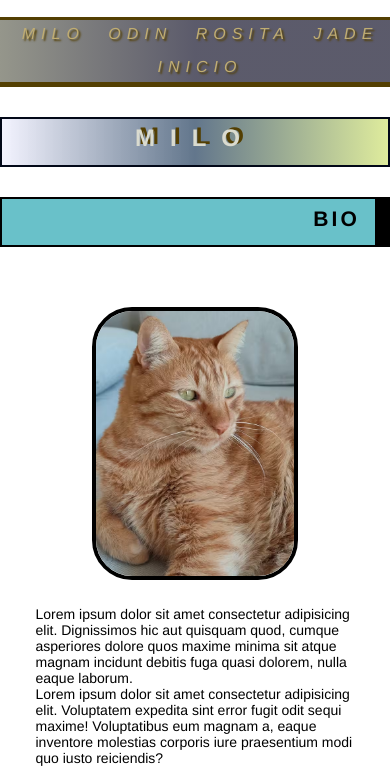
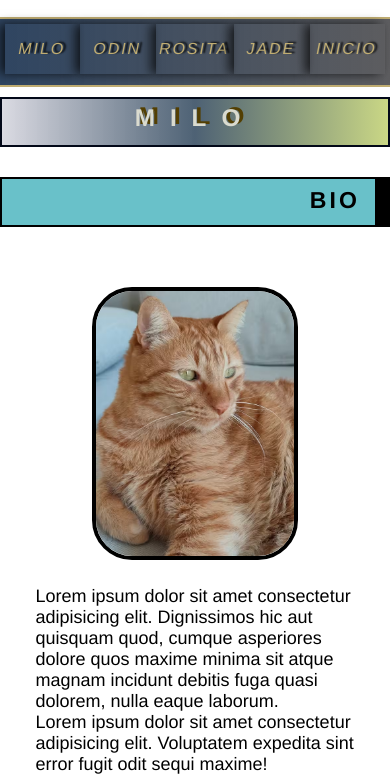
Before and after one commit to LauMFlores/starpets, a plain HTML site: page estrellas.html in a window 390 px wide. Shown: the part 131-908 px from the top of the page. Drawn offline with Linux system fonts and the light colour scheme.

Commit message:
Estrellas: mas estilos

```diff
--- a/style.css
+++ b/style.css
@@ -12,42 +12,55 @@
     --h1-bgcolor: #000000;
     --h1-outline:#e6dddd;
 
-    --estrellas-nav-gradiente1: #87cfebcc;
-    --estrellas-nav-gradiente2: #16152cb3;
-    --estrellas-menu-texto-borde: #c0ad72;
-    --estrellas-menu-texto-sombra: #533f02;
-    --estrellas-menu-hover-fondo: #87cfebe6;
+    /* ----- estrellas: colores ----- */
+    --estrellas-nav-bgimage: linear-gradient(
+            #87cfebcc,
+            #16152cb3);
+     --estrellas-nav-horizontal-bgimage: linear-gradient(
+            to left,
+            rgba(67, 67, 70, 0.863),
+            rgb(47, 69, 97));
+    --estrellas-menu-color: #c0ad72;
+    --estrellas-menu-border: #c0ad72;
+    --estrellas-menu-textshadow: #533f02;
+    --estrellas-menu-horizontal-textshadow: black;
+    --estrellas-menu-horizontal-boxshadow: -5px 0px 10px rgba(0, 0, 0, 0.7);
+    --estrellas-menu-hover-bgcolor: #87cfebe6;
+    --estrellas-menu-horizontal-hover-bgcolor: #2aa7b3b3;
+    --estrellas-h2-color: #dadbcf;
+    --estrellas-h2-border: #020818;
+    --estrellas-h2-textshadow: #533f02;
+    --estrellas-h2-bgcolor: rgba(11, 11, 63, 0.3);
+    --estrellas-h2-bgimage: linear-gradient(
+            to right,
+            #ffffff80,
+            #092a3f99,
+            #d8ee5b99);
+    --estrellas-h3-border: #000000;
+    --estrellas-h3-bgcolor: #2aa7b3b3;
 
-    --estrellas-h2-text: #dadbcf;
-    --estrellas-h2-border: #020818;
-    --estrellas-h2-text-shadow: #533f02;
-    --estrellas-h2-gradient1: #ffffff80;
-    --estrellas-h2-gradient2: #092a3f99;
-    --estrellas-h2-gradient3: #d8ee5b99;
-    --estrellas-h3-border: #000000;
-    --estrellas-h3-border-right: #000000;
-    --estrellas-h3-background: #2aa7b3b3;
+    /* ----- estrellas bio: colores ----- */
+    --estrellas-bio-img-border: #000000;
+
+    /* ----- estrellas talentos: colores ----- */
+    --estrellas-talentos-border: #000000;
+    --estrellas-talentos-bgcolor: rgba(66, 98, 110, 0.473);
+    --estrellas-talentos-nombre-bgcolor: rgba(37, 148, 96, 0.664);
+    --estrellas-talentos-nombre-border: rgb(168, 224, 198);
+    --estrellas-talentos-boxshadow: -3px 0px 10px rgba(0, 0, 0, 0.7);
+    --estrellas-talentos-niveles-border: rgb(163, 50, 144);
+    --estrellas-talentos-nivel-ganado: rgb(8, 228, 92);
+    --estrellas-talentos-nivel-no-ganado: rgba(255, 255, 255, 0.5);
+
+    /* ----- estrellas galeria: colores ----- */
+    --estrellas-galeria-hover-img: black;
+    --estrellas-galeria-oculto-bgcolor: #000000da;
+    --estrellas-galeria-oculto-border: white;
+    --estrellas-galeria-oculto-color: white;
+    --estrellas-galeria-oculto-hover-bgcolor: rgba(128, 128, 128, 0.753);
 
 
-    --footerfondo:#f8c3cca9;
-    --footerh4bordertop:#000000cc;
-    --footerh4borderbottom:#00000080;
-    --footerh4texto:#000000;
-    --footergradiente1:#dce2c3cc;
-    --footergradiente2:#f09dc6c5;
-    --footergradiente3:#f1bde4b4;
-    --footerborderright: #daa520;
-    --footerlinkborderbottom:#745915;
-    --footerlinkfondo: #ac85af7a;
-    --footerlinkhoverborder: #ffffff;
-    --footeriframeborde: #ffffff;
-    --footeriframesombra: #000000;
-    --footeriframefondotexto: #000000;
-    --footeriframetexto:  #ffffff;
-
-    --color:#fff;
-    --color:#fff;
-
+    /* ----- contacto: colores ----- */
      --contacto-bgimage: linear-gradient(
         to left bottom,
         rgba(15, 125, 129, 0.726) 20%,
@@ -68,11 +81,36 @@
     --contacto-boton-boxshadow: rgba(0, 0, 0, 0.5);
      --contacto-boton-hover-bgcolor:  #47808f;
 
-    ----font-family-2: 'Lucida Sans', 'Lucida Sans Regular', 'Lucida Grande', 'Lucida Sans Unicode', Geneva, Verdana, sans-serif;
+    /* ----- footer: colores ----- */
+    --footerfondo:#f8c3cca9;
+    --footerh4bordertop:#000000cc;
+     --footerh4borderbottom:#00000080;
+     --footerh4texto:#000000;
+    --footergradiente1:#dce2c3cc;
+    --footergradiente2:#f09dc6c5;
+    --footergradiente3:#f1bde4b4;
+    --footerborderright: #daa520;
+    --footerlinkborderbottom:#745915;
+    --footerlinkfondo: #ac85af7a;
+    --footerlinkhoverborder: #ffffff;
+    --footeriframeborde: #ffffff;
+    --footeriframesombra: #000000;
+    --footeriframefondotexto: #000000;
+    --footeriframetexto:  #ffffff;
+
+    --color:#fff;
+    --color:#fff;
+
+    /* ----- Fuentes ----- */
     --font-size-0: clamp(14px, 10px + 1vw, 16px);
     --font-size-1: clamp(16px, 10px + 1.1vw, 18px);
     --font-size-2: clamp(16px, 10px + 1.2vw, 20px);
     --font-size-3: clamp(16px, 10px + 1.3vw, 24px);
+    --font-size-4: clamp(18px, 10px + 1.2vw, 22px);
+    --font-size-5:clamp(16px, 10px + 1.1vw, 24px);
+    --font-size-6: clamp(22px, 18px + 1.3vw, 30px);
+    --font-size-7: clamp(24px, 18px + 1.6vw, 32px);
+    --font-family-2: 'Lucida Sans', 'Lucida Sans Regular', 'Lucida Grande', 'Lucida Sans Unicode', Geneva, Verdana, sans-serif;
 
 }
 
@@ -244,11 +282,11 @@ header {
     padding-bottom: 2.3vh;
     font-size: 18px;
     font-size: clamp(13px, 10px + 1vw, 20px);
-    color: var(--principalh3texto);
+    color: var(--h1-color);
     text-align: center;
     letter-spacing: 5px;
-    background-color: var(--principalh3fondo);
-    outline: 2px solid var(--principalh3outline);
+    background-color: var(--h1-bgcolor);
+    outline: 2px solid var(--h1-outline);
     outline-offset: -8px;
 }
 
@@ -267,14 +305,13 @@ header {
     margin-bottom: 80px;
 }
 
-/*
-    ----- fin principal:contenido ----
-------------- FIN PRINCIPAL ------------------
-*/
+/*----- fin principal:contenido ----*/
 
-/*
------------- INICIO AGENCIA----------
-*/
+/*--------------------FIN:PRINCIPAL--------------------*/
+
+
+/*--------------------INICIO:AGENCIA--------------------*/
+
 .agencia {
     position: relative;
     top: 100px;
@@ -288,13 +325,12 @@ header {
     margin-bottom: 20px;
     padding-top: 2vh;
     padding-bottom: 2.3vh;
-    font-size: 18px;
-    font-size: clamp(14px, 20px, 3vw);
-    color: var(--principalh3texto);
+    font-size: var(--font-size-3);
+    color: var(--h1-color);
     text-align: center;
     letter-spacing: 8px;
-    background-color: var(--principalh3fondo);
-    outline: 2px solid var(--principalh3outline);
+    background-color: var(--h1-bgcolor);
+    outline: 2px solid var(--h1-outline);
     outline-offset: -8px;
 }
 
@@ -302,14 +338,10 @@ header {
     text-align: center;
 }
 
-/*
-------------- FIN AGENCIA ------------------
-*/
+/*--------------------FIN:AGENCIA --------------------*/
 
-/*
------------- INICIO ESTRELLAS----------
-*/
 
+/*--------------------INICIO:ESTRELLAS--------------------*/
 .estrellas {
     position: relative;
     top: 100px;
@@ -327,18 +359,17 @@ header {
     margin-bottom: 20px;
     padding-top: 2vh;
     padding-bottom: 2.3vh;
-    font-size: 18px;
-    font-size: clamp(14px, 20px, 3vw);
-    color: var(--principalh3texto);
+    font-size: var(--font-size-3);
+    color: var(--h1-color);
     text-align: center;
     letter-spacing: 8px;
-    background-color: var(--principalh3fondo);
-    outline: 2px solid var(--principalh3outline);
+    background-color: var(--h1-bgcolor);
+    outline: 2px solid var(--h1-outline);
     outline-offset: -8px;
     grid-column: span 2;
 }
 
-/* --------------Inicio: estrellas botonera -----------*/
+/*----- Inicio: estrellas botonera -----*/
 #milo,
 #odin,
 #rosita,
@@ -351,10 +382,7 @@ header {
     top: 200px;
     width: 50px;
     height: 64vh;
-    background-image: linear-gradient(
-        var(--estrellas-nav-gradiente1),
-        var(--estrellas-nav-gradiente2)
-    );
+    background-image: var(--estrellas-nav-bgimage);
     z-index: 10;
 }
 
@@ -371,11 +399,11 @@ header {
     align-items: end;
     font-size: 30px;
     font-style: italic;
-    color: var(--estrellas-menu-texto-borde);
+    color: var(--estrellas-menu-color);
     letter-spacing: 12px;
     text-decoration: none;
-    text-shadow: 4px -2px var(--estrellas-menu-texto-sombra);
-    border-bottom: 2px solid var(--estrellas-menu-texto-borde);
+    text-shadow: 4px -2px var(--estrellas-menu-textshadow);
+    border-bottom: 2px solid var(--estrellas-menu-border);
     transition: all 1.5s;
 }
 
@@ -384,12 +412,11 @@ header {
     padding-left: 200px;
     font-size: 34px;
     letter-spacing: 4px;
-    background-color: var(--estrellas-menu-hover-fondo);
+    background-color: var(--estrellas-menu-hover-bgcolor);
     border: none;
 }
 
-/* ------------fin:estrellas botonera-------------- */
-
+/*----- fin: estrellas botonera -----*/
 
 .estrellas-mascota {
     width: 1300px;
@@ -405,19 +432,15 @@ header {
     padding: 5px;
     margin-bottom: 3px;
     font-size: 50px;
+    letter-spacing: 15px;
+    color: var(--estrellas-h2-color);
+    text-shadow: 4px -2px var(--estrellas-h2-textshadow);
+    text-align: center;
     border: 4px solid var(--estrellas-h2-border);
     border-left: none;
     border-right: none;
-    color: var(--estrellas-h2-text);
-    text-shadow: 4px -2px var(--estrellas-h2-text-shadow);
-    text-align: center;
-    letter-spacing: 15px;
-    background-color: rgba(0, 0, 255, 0.089);
-    background-image:linear-gradient(to right,
-        var(--estrellas-h2-gradient1),
-        var(--estrellas-h2-gradient2),
-        var(--estrellas-h2-gradient3)
-    );
+    background-color: var(--estrellas-h2-bgcolor);
+    background-image:var(--estrellas-h2-bgimage);
 }
 
 .estrellas-h3 {
@@ -433,8 +456,8 @@ header {
     text-align: right;
     letter-spacing: 10px;
     border: 2px solid var(--estrellas-h3-border);
-    border-right: 15px solid var(--estrellas-h3-border-right);
-    background-color: var(--estrellas-h3-background);
+    border-right: 15px solid var(--estrellas-h3-border);
+    background-color: var(--estrellas-h3-bgcolor);
 }
 
  /* --------------Inicio:estrellas bio------------- */
@@ -444,7 +467,7 @@ header {
     height: auto;
     margin-left: auto;
     margin-right: auto;
-    font-size: 22px;
+    font-size: var(--font-size-4);
     padding: 50px;
     padding: 0;
     display: flex;
@@ -455,7 +478,7 @@ header {
     width: auto;
     height: 40vw;
     max-height: 400px;
-    border: 4px solid black;
+    border: 4px solid var(--estrellas-bio-img-border);
     border-radius: 40px;
     margin-left: 30px;
     margin-right: 20px;
@@ -472,36 +495,52 @@ header {
 
 .estrellas-talentos {
     width: 80%;
-    height: 50vh;
+    height: auto;
     margin-left: auto;
     margin-right: auto;
+    margin-bottom: 100px;
+    padding: 30px;
     display: grid;
     grid-template-columns: 1fr 2fr;
     grid-template-rows: repeat(6, 1fr);
     gap: 20px;
     align-items: center;
-    border:3px solid black;
+    border: 3px solid var(--estrellas-bio-img-border);
+    background-color: var(--estrellas-talentos-bgcolor);
+
  }
 
 .talento-nombre {
-    font-size: 25px;
+    padding: 10px;
+    margin-left: 10px;
+    margin-bottom: 5px;
+    font-size: var(--font-size-5);
     text-align: center;
+    letter-spacing: 0.2vw;
+    box-shadow: var(--estrellas-talentos-boxshadow);
+    border: 3.5px solid var(--estrellas-talentos-nombre-border);
+    background-color: var( --estrellas-talentos-nombre-bgcolor);
+    opacity: 0.8;
 }
 
 .talento-niveles {
+    padding: 10px;
+    font-size: 12px;
     display: flex;
     gap: 5px;
-    padding: 10px;
 }
 
 .talento-niveles *{
     flex-grow: 1;
-    border: 2px solid orchid;
     text-align: center;
+    box-shadow: var(--estrellas-talentos-boxshadow);
+    border: 1.5px solid var(--estrellas-talentos-niveles-border);
+    border-radius: 2px;
+    background-color: var(--estrellas-talentos-nivel-no-ganado);
 }
 
 .nivel-ganado {
-    background-color: rgb(45, 226, 114);
+    background-color: var( --estrellas-talentos-nivel-ganado);
 }
 
 /* ----------- Fin: estrellas talentos ----------- */
@@ -533,47 +572,47 @@ header {
     transition: all 0.5s;
 }
 
-.estrellas-galeria img:hover{
+.estrellas-galeria img:hover {
     position: relative;
     z-index: 12;
+    border: 2px solid var(--estrellas-galeria-hover-img);
     transform: scale(1.2, 1.2);
-    border: 2px solid black;
 }
 
-.estrellas-galeria-oculto div{
-    background-color: #000000da;
+.estrellas-galeria-oculto div {
     position:fixed;
     top: 0;
     bottom: 0;
     left: 0;
     right: 0;
+    background-color: var(--estrellas-galeria-oculto-bgcolor);
     display: none;
 }
 
-.estrellas-galeria-oculto div:target{
+.estrellas-galeria-oculto div:target {
+    z-index: 30;
     width: 95%;
     max-height: 90vh;
     margin-top: 5vh;
     margin-right: auto;
     margin-left: auto;
     display: block;
-    z-index: 30;
 }
 
-.estrellas-galeria-oculto div a{
+.estrellas-galeria-oculto div a {
+    position: relative;
     width: 95%;
     height: 95%;
+    margin-top: 3vh;
+    margin-left: auto;
     margin-right: auto;
-    margin-left: auto;
-    margin-top: 3vh;
+    color: var(--estrellas-galeria-oculto-color);
+    text-align: center;
+    border: 2px solid var(--estrellas-galeria-oculto-border);
     display: block;
-    color: white;
-    text-align: center;
-    border: 2px solid white;
-    position: relative;
 }
 
-.estrellas-galeria-oculto div img{
+.estrellas-galeria-oculto div img {
     width: 120%;
     height: auto;
     max-height: 73vh;
@@ -583,7 +622,7 @@ header {
     object-fit: contain;
 }
 
-.estrellas-galeria-oculto div p{
+.estrellas-galeria-oculto div p {
     position: absolute;
     top: 0px;
     right: 0px;
@@ -591,16 +630,17 @@ header {
     margin-top: 8px;
     padding: 10px;
     text-decoration: underline;
-    border: 1px solid white;
+    border: 1px solid var(--estrellas-galeria-oculto-border);
     transition: all 0.6s;
 }
 
+@media(hover: hover) and (pointer: fine) {
     .estrellas-galeria-oculto div p:hover{
         padding: 15px 30px;
         text-decoration: none;
-    background-color: rgba(128, 128, 128, 0.753);
+        background-color: var(--estrellas-galeria-oculto-hover-bgcolor);
     }
-
+}
 
 /* ----------- Fin: estrellas galeria ----------- */
 /*
@@ -978,10 +1018,7 @@ footer {
 ---------- Mediaqueries ----------
 */
 
-
-
-
-@media (max-width: 1600px){
+@media (max-width: 1600px) {
  .estrellas-mascota {
     width: 100%;
     height: auto;
@@ -993,10 +1030,9 @@ footer {
     /* gap: 20px; */
  }
 
-
 }
 
-@media (max-width: 1080px){
+@media (max-width: 1080px) {
     header,
     .nav {
         height: 100px;
@@ -1017,97 +1053,87 @@ footer {
     .intro-estrellas {
         grid-row:2;
     }
+
     .intro-contacto {
         grid-row:3;
     }
-
 
     .estrellas {
         top:100px;
         display: block;
     }
 
-    .estrellas-h1 {
-        margin-bottom: 0px;}
-
     .estrellas-nav {
         position: sticky;
-        top: 70px;
+        top: 90px;
         z-index: 20;
         width: 100%;
         height: 70px;
-        margin-top: 20px;
-        margin-bottom: 30px;
-        background-image: linear-gradient(
-            to right,
-            #95968b,
-            var(--estrellas-nav-gradiente2),
-            var(--estrellas-nav-gradiente2)
-        );
-        background-color: white;
-        border-bottom: 5px solid var(--estrellas-h2-text-shadow);
-        border-top: 3px solid var(--estrellas-h2-text-shadow);
+        margin:0;
+        margin-bottom: 10px;
+        padding: 0;
+        background-image: none;
+        border-top: 2px solid var(--estrellas-menu-border);
+        border-bottom: 2px solid var(--estrellas-menu-border);
+        background-image: var( --estrellas-nav-horizontal-bgimage);
     }
 
     .estrellas-menu {
+        width: 100%;
+        height: 50px;
+        margin:0;
+        padding: 0;
+        padding-left: 5px;
+        padding-right: 5px;
         display: flex;
-        flex-wrap: wrap;
-        padding-left: 10px;
     }
 
     .estrellas-menu-item {
-        padding-left: 0px;
-        height: 50%;
-        max-height: 200%;
-        min-height: 50%;
-        width: 1fr;
+        width: 100%;
+        height: auto;
+        margin:0;
+        padding: 0;
+        padding-top: 5px;
         flex-grow: 1;
     }
 
     .estrellas-menu-link {
         width: 100%;
-        padding: 5px 10px 10px;
+        height: 50px;
+        margin:0;
+        padding-top: 0;
+        padding-left: 3px;
+        padding-right: 5px;
+        font-size: var(--font-size-3);
+        letter-spacing: 0.5vw;
+        text-align: center;
+        text-shadow: 3px -1px 2px var(--estrellas-menu-horizontal-textshadow);
+        border: none;
+        box-shadow: var(--estrellas-menu-horizontal-boxshadow);
+        display:flex;
+        justify-content: center;
         align-items: center;
-        justify-content: center;
-        font-size: 20px;
-        font-size: clamp(16px, 8px + 2vw, 20px);
-        letter-spacing: 6px;
-        text-shadow: 2px 2px 2px var(--estrellas-menu-texto-sombra);
-        /* border-bottom: 0.5px solid var(--estrellas-menu-texto-borde); */
-        border: none;
-        transition: all 0.9s;
-
+        gap: 2px;
+        transition: all 0.5s;
     }
 
     .estrellas-menu-link:hover {
         width: 100%;
-        height: 100%;
-        padding-top: 0;
-        padding: 25px 10px 10px;
-        font-size: clamp(16px, 8px + 2vw, 20px);
-        text-shadow: 2px 2px 2px var(--estrellas-menu-texto-sombra);
-        letter-spacing: 6px;
-        background-color:  rgb(255, 255, 255);
-        border: none;
-        border-bottom: 6px solid var(--estrellas-menu-texto-borde);
-    }
-
-    .estrellas-menu-item:hover {
-        height:50%;
+        height: 60px;
         padding: 0;
-    }
-
-    .estrellas-nav:hover {
-        height: 100%;
-        min-height: 70px;
-        /* transition: all 1s; */
+        padding-top: 20px;
+        margin: 0;
+        font-size: var(--font-size-3);
+        letter-spacing: 0.5vw;
+        text-decoration: underline;
+        background-color: var(--estrellas-menu-horizontal-hover-bgcolor);
     }
 
     .estrellas-h2 {
         position: sticky;
-        top: 80px;
+        top: 160px;
         height: 50px;
-        font-size: clamp(24px, 18px + 1.5vw, 32px);
+        font-size: var(--font-size-7);
         border: 2px solid var(--estrellas-h2-border);
         letter-spacing: 15px;
     }
@@ -1116,39 +1142,17 @@ footer {
         height: 50px;
         width: auto;
         margin-top: 30px;
-        font-size: clamp(18px, 16px + 1.3vw, 28px);
+        font-size: var(--font-size-6);
         letter-spacing: 0.8vw;
-     }
-
-     .estrellas-bio {
-        font-size: clamp(14px, 10px + 1vw, 18px);
-    }
-
-    .estrellas-talentos {
-        width: 85%;
-        height: auto;
-        margin-left: auto;
-        margin-right: auto;
-        margin-bottom: 30px;
-        padding: 5px;
-        gap: 10px;
-
-     }
-
-    .talento-nombre {
-        font-size: clamp(14px, 10px + 1.3vw, 28px);
      }
 
      footer {
          padding-left: 0;
          padding-right: 0;
         }
-
-
 }
 
 @media (max-width: 720px){
-
     header,
     .nav {
         height: 60px;
@@ -1174,11 +1178,28 @@ footer {
         border: 4px solid black;
         border-radius: 40px;
     }
+
     .estrellas-bio-texto {
         margin-left: auto;
         margin-right: auto;
         padding: 16px;
+    }
 
+    .estrellas-nav {
+        top:60px;
+    }
+
+    .estrellas-h2 {
+        top: 130px;
+    }
+
+    .estrellas-talentos {
+        width: 85%;
+        height: auto;
+        margin-left: auto;
+        margin-right: auto;
+        padding: 5px;
+        gap: 10px;
      }
 
     .estrellas-galeria {
@@ -1186,8 +1207,8 @@ footer {
     }
 
     .estrellas-galeria img:hover{
+        border: 2px solid var(--estrellas-galeria-hover-img);
         transform: scale(0.9, 0.9);
-        border: 2px solid black;
     }
 
     .contacto-contenido {
@@ -1212,8 +1233,7 @@ footer {
     }
 }
 
-@media (max-width: 450px){
-
+@media (max-width: 450px) {
     .contacto-formulario {
         margin: 10px;
         width: 90vw;
@@ -1232,20 +1252,42 @@ footer {
         border: 2px solid white;
         width: 250px;
     }
+}
+
+@media (max-height: 550px) {
+    header,
+    .nav {
+        height: 60px;
+    }
+
+    .agencia,
+    .estrellas,
+    .contacto {
+        top: 60px;
+    }
+
+    .estrellas-nav {
+        top:60px;
+        overflow: hidden;
+    }
+
+    .estrellas-h2 {
+        position: relative;
+        top: 0;
+    }
 
 }
 
-
 /* ----------animation principal------------- */
 
-   .animation-scroll{
+   .animation-scroll {
         position: absolute;
         top: 90%;
         left: 90%;
         transform: translate(-50%, -50%);
     }
 
-    .animation-scroll span{
+    .animation-scroll span {
         display: block;
         width: 2.5vw;
         height: 2.5vw;
@@ -1256,11 +1298,11 @@ footer {
         animation: animate-scroll 3s infinite;
     }
 
-    .animation-scroll span:nth-child(2){
+    .animation-scroll span:nth-child(2) {
         animation-delay: -0.2s;
     }
 
-    .animation-scroll span:nth-child(3){
+    .animation-scroll span:nth-child(3) {
         animation-delay: -0.4s;
     }
 
```
Also changed, not shown: contacto.html (+1 -1 lines). Lines whose indentation alone changed are shown as unchanged.
